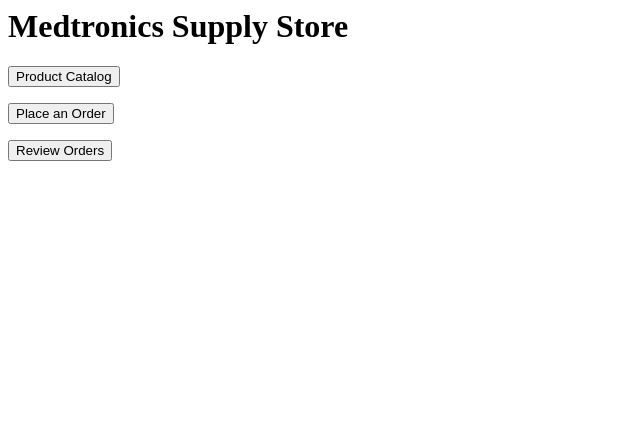
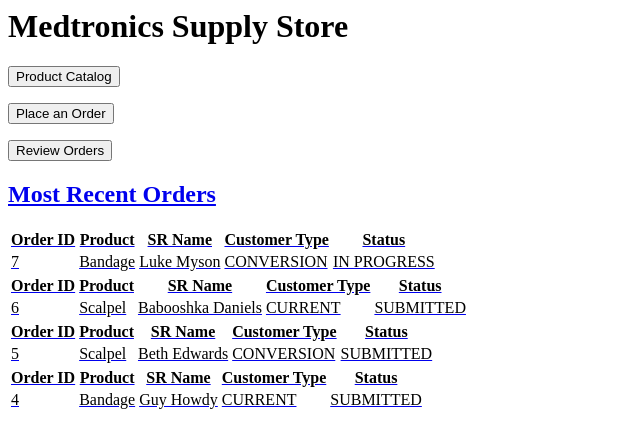
Before and after one commit to SunnykMoore/Project-Mars, a Django app: page / in a window 1280 px wide. Shown: the top 448 px of the page, without its empty margins (0-640 px from the left). Run offline with Django 3.2, Linux system fonts and the light colour scheme; data comes from the database, SQL or seed files in the repository.

Commit message:
Added table on the home page to represent the most recent orders.

```diff
--- a/HelloDjango/templates/home.html
+++ b/HelloDjango/templates/home.html
@@ -7,3 +7,27 @@
 
 <p><a href='/orders/' target="_blank">
 	<button type="button">Review Orders</button></p>
+
+<h2>Most Recent Orders</h2>
+{% for order in latest_orders %}
+	<table>
+    <thead>
+        <tr>
+        <th>Order ID</th>
+        <th>Product</th>
+        <th>SR Name</th>
+        <th>Customer Type</th>
+        <th>Status</th>
+        </tr>
+    </thead>
+    <tbody>
+    <tr>
+        <td>{{ order.id }}</td>
+        <td>{{ order.product }}</td>
+        <td>{{ order.SR_first_name }} {{ order.SR_last_name }}</td>
+        <td>{{ order.customer_type }}</td>
+        <td>{{ order.status }}</td>
+        </tr>
+    </tbody>
+    </table>
+{% endfor %}
```
